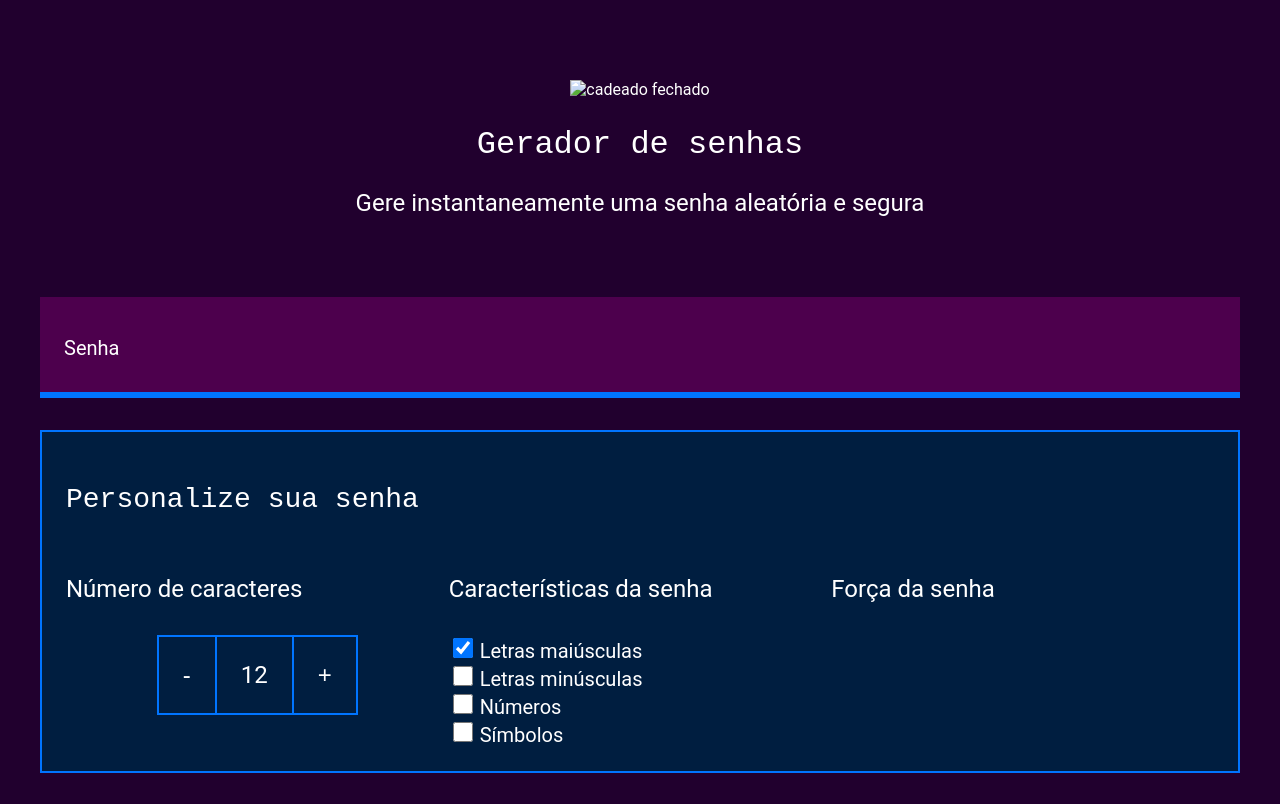
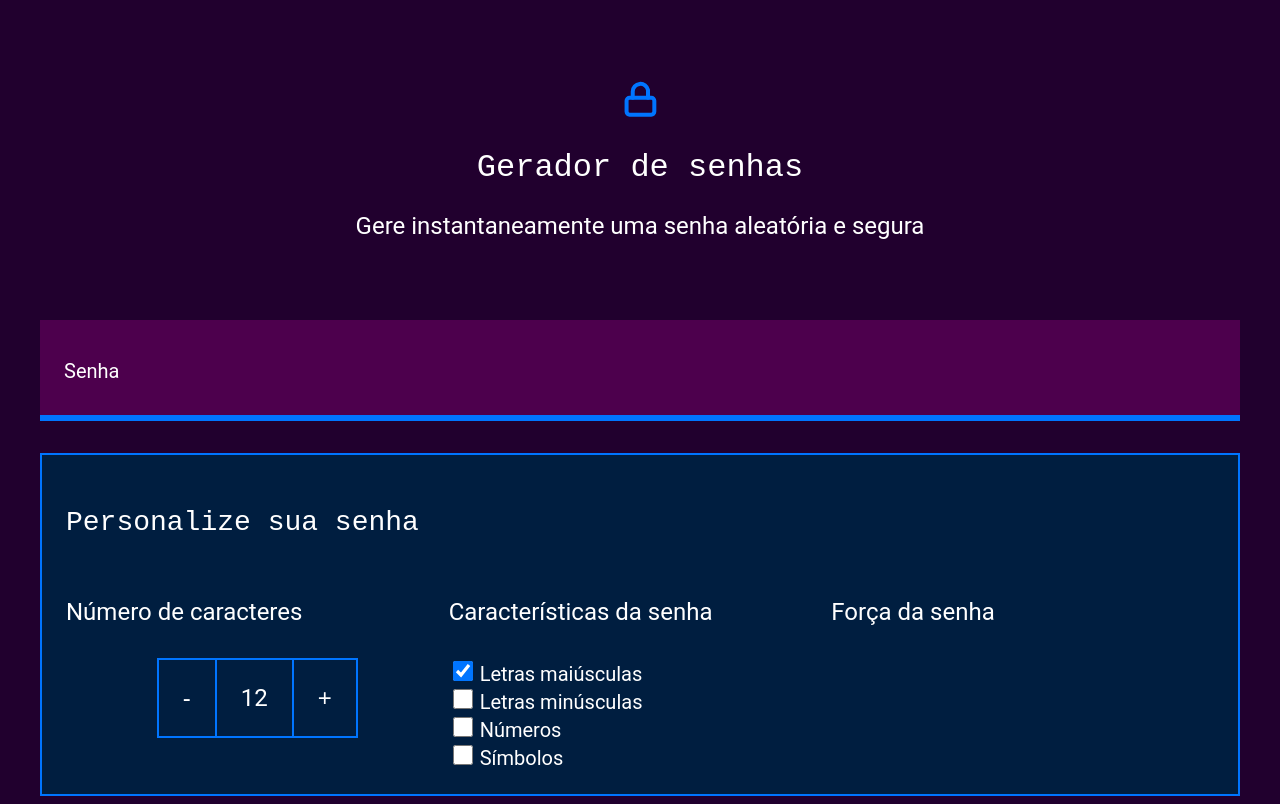
Before and after one commit to valeriadelosangeles7/gerador-de-senhas1, a plain HTML site: page index.html in a window 1280 px wide. Drawn offline with Linux system fonts and the light colour scheme.

Commit message:
gerador de senhas

```diff
--- a/index.html
+++ b/index.html
@@ -11,7 +11,7 @@
 <body>
     <section class="conteudo">
         <div class="conteudo-titulo">
-            <img src="unlock.svg" alt="cadeado fechado">
+            <img src="unlock (1).svg" alt="cadeado fechado">
             <h2 class="titulo-principal">Gerador de senhas</h2>
             <h3 class="titulo-secundario">Gere instantaneamente uma senha aleatória e segura</h3>
         </div>
```
